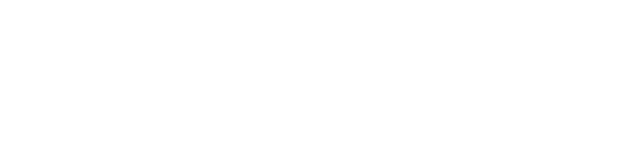
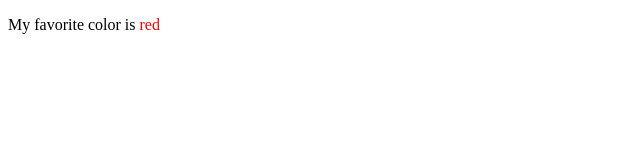
Before and after one commit to acciojob/room-makeover-RushabhNagpure, a website: page main.html in a window 1280 px wide. Shown: the whole page, without its empty margins (0-640 px from the left). Drawn offline with Linux system fonts and the light colour scheme.

Commit message:
created a submission

```diff
--- a/main.html
+++ b/main.html
@@ -7,6 +7,7 @@
 </head>
 
 <body>
+	<p>My favorite color is <span>red</span</p>
 	<!-- the entire body must be written by student -->
     <script type="text/javascript" src="./script.js">
 </script>
--- a/styles.css
+++ b/styles.css
@@ -1,2 +1,5 @@
 
 /* Your CSS Code here. */
+span{
+	color: red;
+}
```
